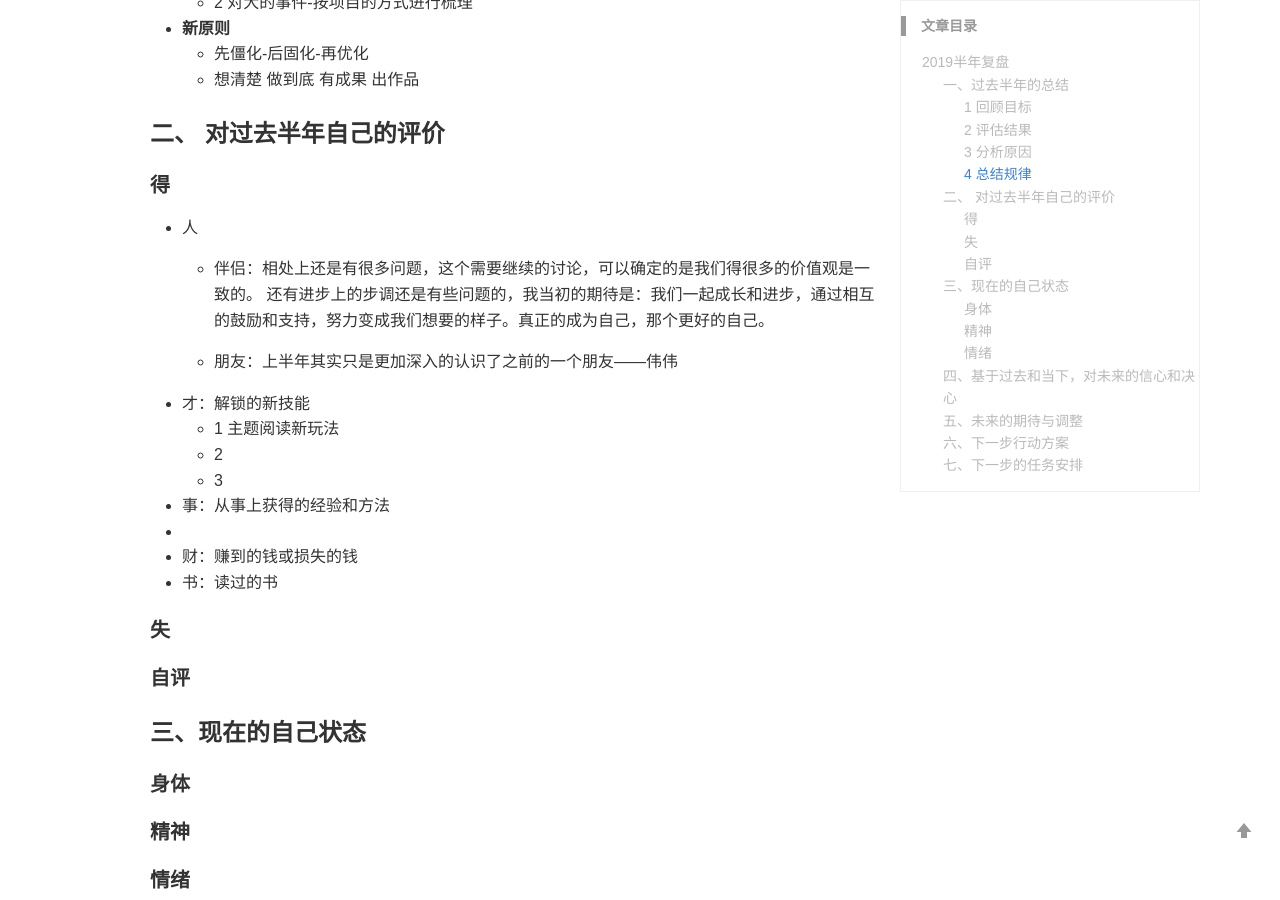
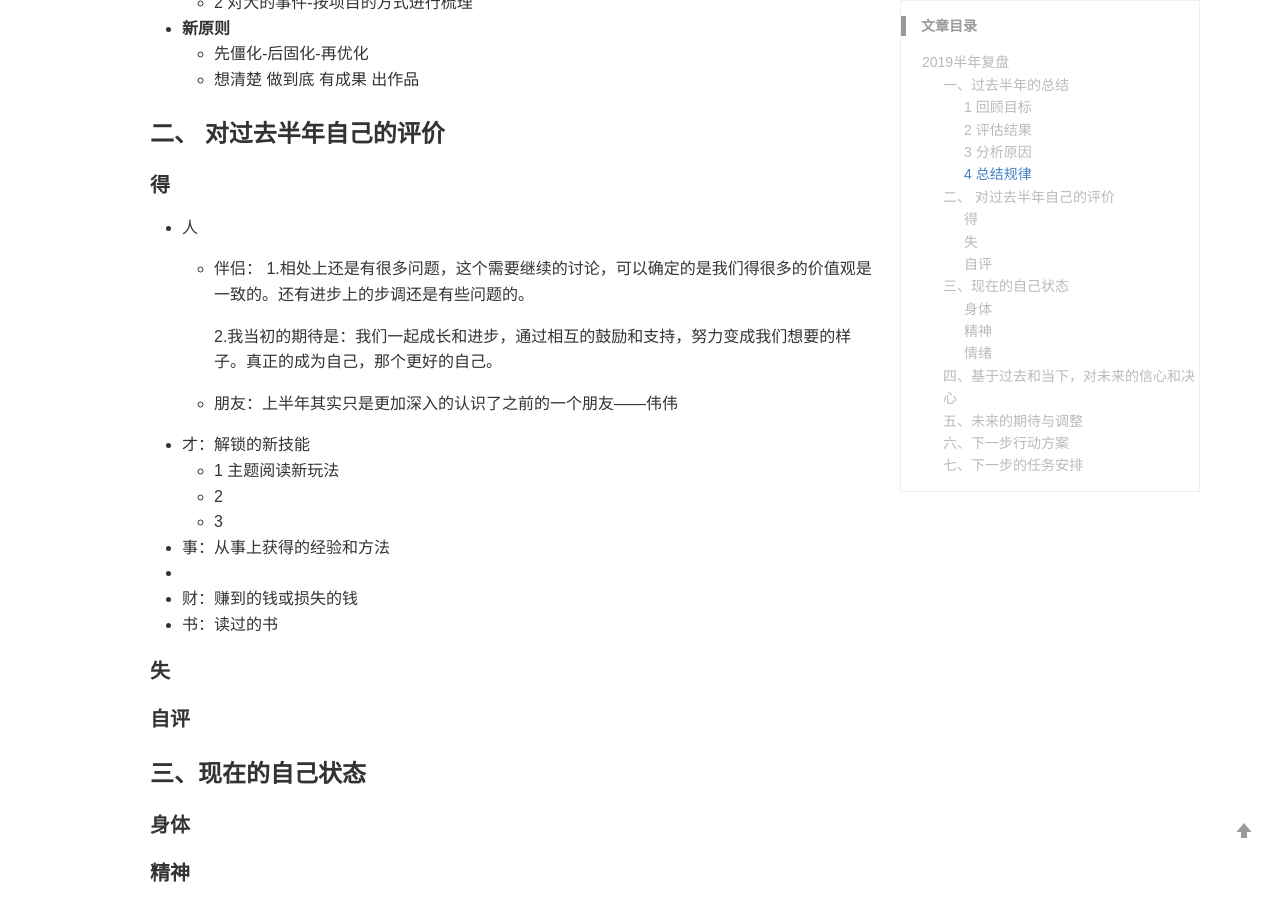
Before and after one commit to bemvp/bemvp.github.io, a Jekyll site: the page built from _posts/001_2019-My-Goals/2019-7-22-half-year-fu-pan.md, in a window 1280 px wide and 900 px high, scrolled down 3163 px. Built offline with Jekyll 4.4.1, drawn with Linux system fonts in a browser that asks for light colours; comment, search, counter and statistics services are not loaded.

```diff
--- a/_posts/001_2019-My-Goals/2019-7-22-half-year-fu-pan.md
+++ b/_posts/001_2019-My-Goals/2019-7-22-half-year-fu-pan.md
@@ -145,9 +145,13 @@
 ### 二、 对过去半年自己的评价
 
 #### 得
+
 - 人
-  - 伴侣：相处上还是有很多问题，这个需要继续的讨论，可以确定的是我们得很多的价值观是一致的。
-  还有进步上的步调还是有些问题的，我当初的期待是：我们一起成长和进步，通过相互的鼓励和支持，努力变成我们想要的样子。真正的成为自己，那个更好的自己。
+  - 伴侣：
+    1.相处上还是有很多问题，这个需要继续的讨论，可以确定的是我们得很多的价值观是一致的。还有进步上的步调还是有些问题的。
+
+    2.我当初的期待是：我们一起成长和进步，通过相互的鼓励和支持，努力变成我们想要的样子。真正的成为自己，那个更好的自己。
+
 
   - 朋友：上半年其实只是更加深入的认识了之前的一个朋友——伟伟
 
```
